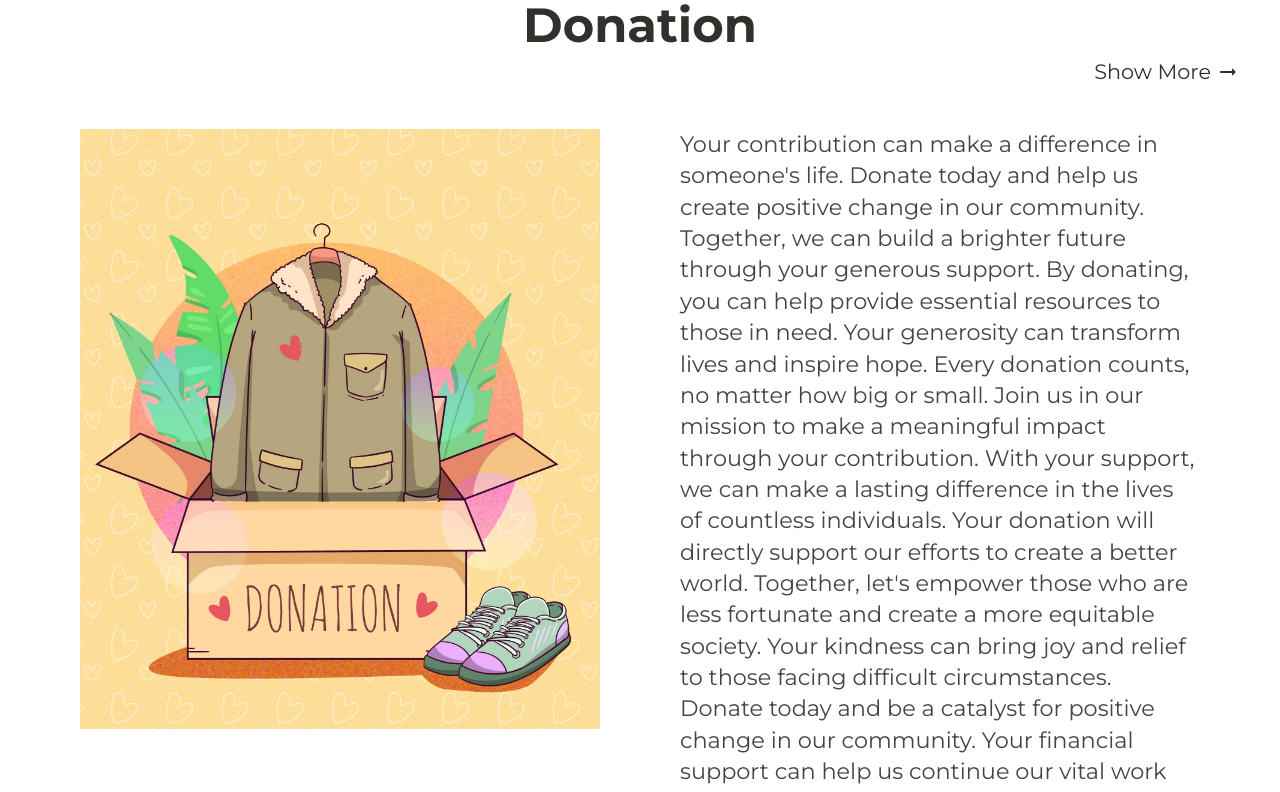
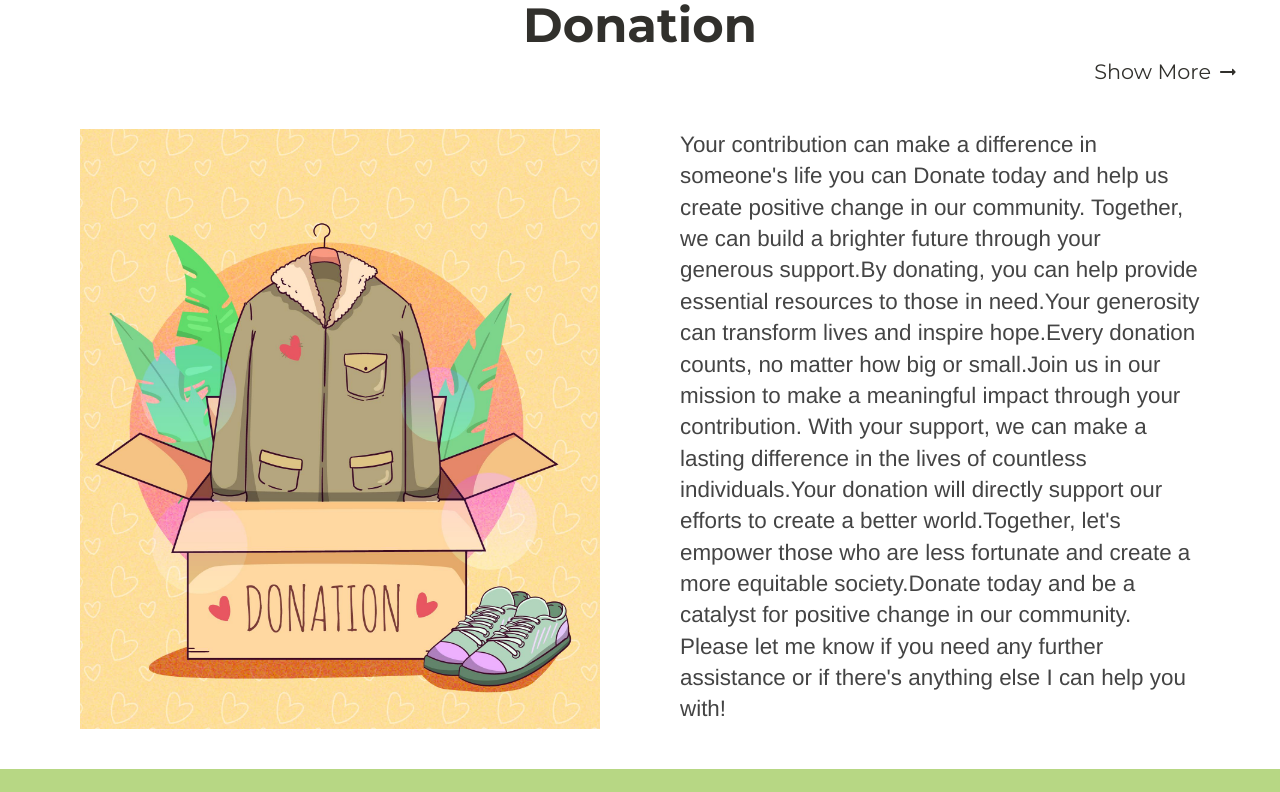
Before and after one commit to husseinrayan/aidful-frontend, a React (Create React App) app: page / in a window 1280 px wide. Shown: the part 1340-2132 px from the top of the page. Built offline with nearby package versions, Linux system fonts and the light colour scheme; no server answers.

Commit message:
edit front3

```diff
--- a/src/components/header/header.css
+++ b/src/components/header/header.css
@@ -8,7 +8,7 @@
 .wrapp {
   background:#b7d784;
   top: 0;
-  height: 10vh;
+  height: 13vh;
   padding: 0 50px;
   /* border-bottom: 2px solid rgb(109, 18, 18); */
   display: flex;
--- a/src/pages/Home/Home.css
+++ b/src/pages/Home/Home.css
@@ -133,6 +133,9 @@ font-family: 'Franklin Gothic Medium', 'Arial Narrow', Arial, sans-serif;
 .training {
   font-size: 1.4rem;
   line-height: 1.4;
+  color: #444;
+  width: 40%;
+font-family: 'Franklin Gothic Medium', 'Arial Narrow', Arial, sans-serif;
   color: #444;
 }
 
--- a/src/pages/Home/training.js
+++ b/src/pages/Home/training.js
@@ -18,20 +18,9 @@ function Training() {
         <div className="training-text">
           <div>
             <p className="training">
-            Your contribution can make a difference in someone's life.
+            Your contribution can make a difference in someone's life you can
     Donate today and help us create positive change in our community.
-    Together, we can build a brighter future through your generous support.
-    By donating, you can help provide essential resources to those in need.
-    Your generosity can transform lives and inspire hope.
-    Every donation counts, no matter how big or small.
-    Join us in our mission to make a meaningful impact through your contribution.
-    With your support, we can make a lasting difference in the lives of countless individuals.
-    Your donation will directly support our efforts to create a better world.
-    Together, let's empower those who are less fortunate and create a more equitable society.
-    Your kindness can bring joy and relief to those facing difficult circumstances.
-    Donate today and be a catalyst for positive change in our community.
-   Your financial support can help us continue our vital work and reach even more people in need.
-
+    Together, we can build a brighter future through your generous support.By donating, you can help provide essential resources to those in need.Your generosity can transform lives and inspire hope.Every donation counts, no matter how big or small.Join us in our mission to make a meaningful impact through your contribution. With your support, we can make a lasting difference in the lives of countless individuals.Your donation will directly support our efforts to create a better world.Together, let's empower those who are less fortunate and create a more equitable society.Donate today and be a catalyst for positive change in our community.
 Please let me know if you need any further assistance or if there's anything else I can help you with!
             </p>
             {/* <Link to="/training">
```
